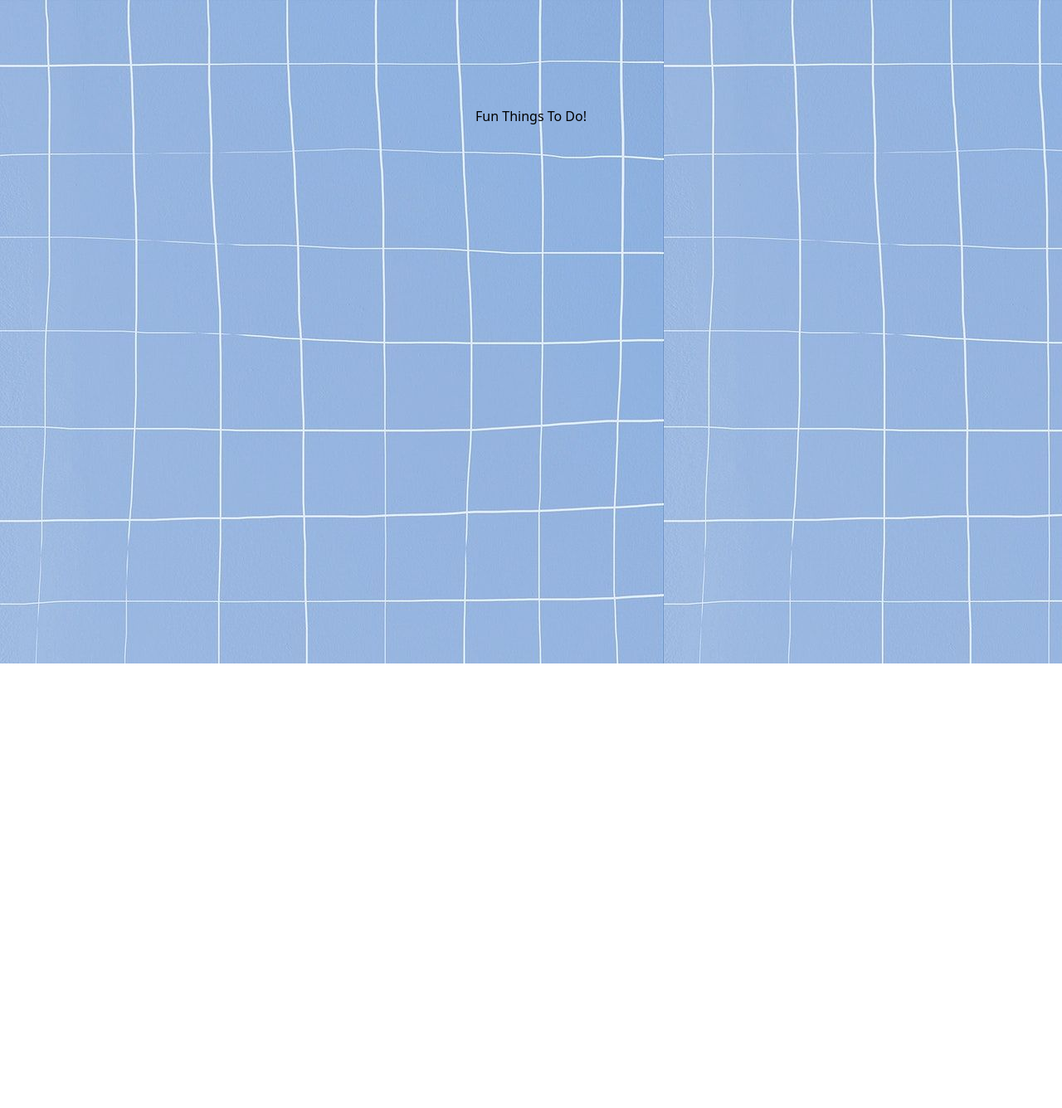
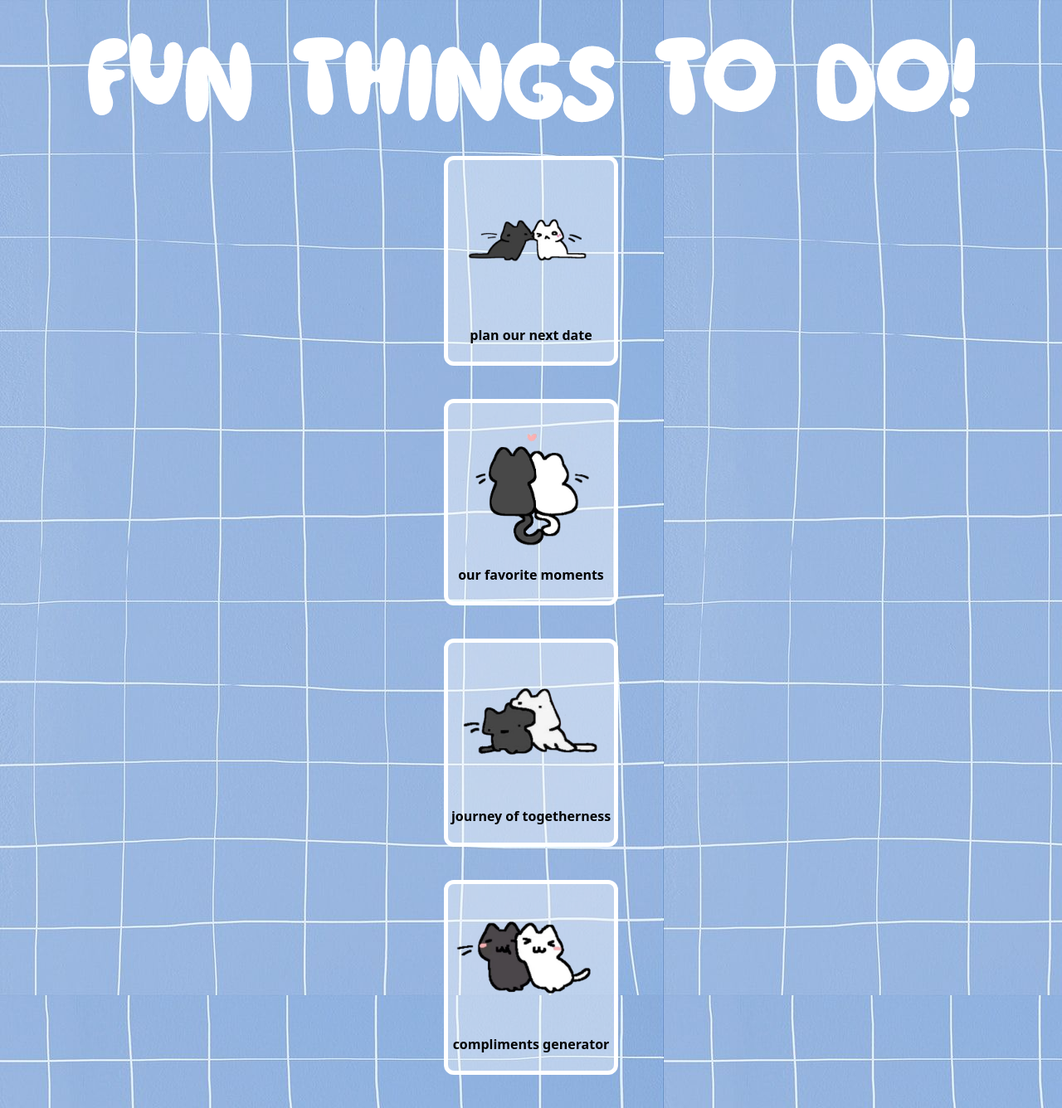
Before and after one commit to femnixx/anniversary, a React (Vite) app: page /options in a window 1280 px wide. Shown: the whole page at 83% size. Before the commit the page ends 800 px from the top, so only its background shows below. Built offline with nearby package versions, Linux system fonts and the light colour scheme.

Commit message:
Added an options title assets for the options page

```diff
--- a/src/pages/Options.tsx
+++ b/src/pages/Options.tsx
@@ -1,19 +1,35 @@
 import React from 'react'
 import bluerealbackground from "../assets/bluerealbackground.jpg"
+import date from "../assets/date.png"
+import moments from "../assets/moments.png"
+import together from "../assets/together.png"
+import compliments from "../assets/compliments.png"
+import title from "../assets/optionstitle.png"
 
 const Options = () => {
   return (
-    <div className='w-screen h-screen' style={{ backgroundImage: `URL(${bluerealbackground})`}}>
-
+    <div className='w-screen min-h-screen' style={{ backgroundImage: `URL(${bluerealbackground})`}}>
         <div className='flex flex-col justify-center items-center'>
-            <h1 className='mt-[10%]'>Fun Things To Do!</h1>
-            <div className='mt-10 grid grid-cols-1 gap-y-10'>
-                <div className='bg-white/40'>
-
+            <div className='mt-5 p-5'>
+              <img src={title} alt="" />
+            </div>
+            <div className='mt-5 grid grid-cols-1 gap-y-10 m-10'>
+                <div className='border-5 pb-5 border-white bg-white/40 flex flex-col justify-center items-center text-center rounded-xl'>
+                    <div className='flex flex-col justify-center items-center'><img src={date} alt=""  className='w-50'/></div>
+                    <p className='font-semibold'>plan our next date</p>
                 </div>
-                <div></div>
-                <div></div>
-                <div></div>
+                <div className='border-5 pb-5 border-white bg-white/40 flex flex-col justify-center items-center text-center rounded-xl'>
+                    <div className='flex flex-col justify-center items-center'><img src={moments} alt=""  className='w-50'/></div>
+                    <p className='font-semibold'>our favorite moments</p>
+                </div>
+                <div className='bg-white/40 border-5 pb-5 border-white flex flex-col justify-center items-center text-center rounded-xl'>
+                    <div className='flex flex-col justify-center items-center'><img src={together} alt=""  className='w-50'/></div>
+                    <p className='font-semibold'>journey of togetherness</p>
+                </div>
+                <div className='bg-white/40 border-5 pb-5 border-white flex flex-col justify-center items-center text-center rounded-xl'>
+                    <div className='flex flex-col justify-center items-center'><img src={compliments} alt=""  className='w-50'/></div>
+                    <p className='font-semibold'>compliments generator</p>
+                </div>
             </div>
         </div>
     </div>
```
Also changed, not shown: src/assets/optionstitle.png (added).
